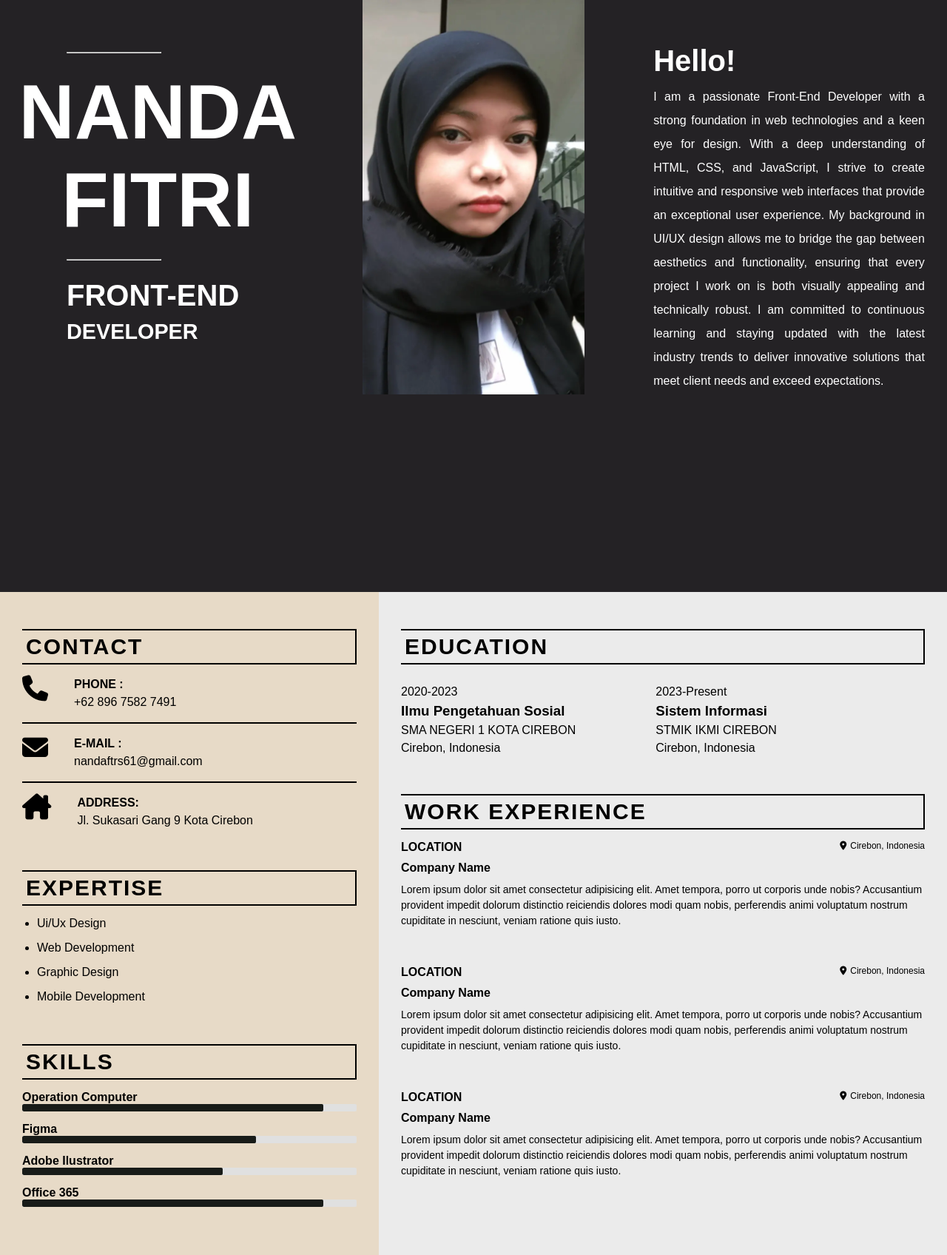
After one commit to nandaftrs/PWD_nandaf, a PHP site: page /CV/CV_NandaF.html in a window 1280 px wide. The commit adds this page. Shown: the whole page at 74% size. Run offline with PHP 8.4, Linux system fonts and the light colour scheme; some libraries are stand-ins or nearby versions.

Commit message:
commited

```diff
--- /dev/null
+++ b/sesi3/CV/CV_NandaF.html
@@ -0,0 +1,186 @@
+<!DOCTYPE html>
+<html lang="en">
+  <head>
+    <meta charset="UTF-8" />
+    <meta name="viewport" content="width=device-width, initial-scale=1.0" />
+    <title>Curiculum Vitae</title>
+    <link rel="stylesheet" href="style.css" />
+    <link
+      rel="stylesheet"
+      href="https://cdnjs.cloudflare.com/ajax/libs/font-awesome/6.6.0/css/all.min.css"
+      integrity="sha512-Kc323vGBEqzTmouAECnVceyQqyqdsSiqLQISBL29aUW4U/M7pSPA/gEUZQqv1cwx4OnYxTxve5UMg5GT6L4JJg=="
+      crossorigin="anonymous"
+      referrerpolicy="no-referrer"
+    />
+  </head>
+  <body>
+    <div class="container">
+      <section class="page-1">
+        <div class="description">
+          <hr class="hr-1" />
+          <div class="nama">
+            <h1>NANDA</h1>
+            <h1>FITRI</h1>
+          </div>
+          <hr class="hr-2" />
+          <h2>FRONT-END</h2>
+          <h3>DEVELOPER</h3>
+        </div>
+        <div class="foto">
+          <img src="nandaf.png" alt="nandaf profile" />
+        </div>
+        <div class="bio">
+          <h2>Hello!</h2>
+          <p>
+            I am a passionate Front-End Developer with a strong foundation in
+            web technologies and a keen eye for design. With a deep
+            understanding of HTML, CSS, and JavaScript, I strive to create
+            intuitive and responsive web interfaces that provide an exceptional
+            user experience. My background in UI/UX design allows me to bridge
+            the gap between aesthetics and functionality, ensuring that every
+            project I work on is both visually appealing and technically robust.
+            I am committed to continuous learning and staying updated with the
+            latest industry trends to deliver innovative solutions that meet
+            client needs and exceed expectations.
+          </p>
+        </div>
+      </section>
+      <section class="page-2">
+        <div class="left">
+          <div class="contact">
+            <h4 class="title">CONTACT</h4>
+
+            <div class="contact-item">
+              <i class="fa-solid fa-phone"></i>
+              <div class="contact-text">
+                <p>PHONE :</p>
+                <p>+62 896 7582 7491</p>
+              </div>
+            </div>
+            <hr />
+            <div class="contact-item">
+              <i class="fa-solid fa-envelope"></i>
+              <div class="contact-text">
+                <p>E-MAIL :</p>
+                <p>nandaftrs61@gmail.com</p>
+              </div>
+            </div>
+            <hr />
+            <div class="contact-item">
+              <i class="fa-solid fa-house-chimney"></i>
+              <div class="contact-text">
+                <p>ADDRESS:</p>
+                <p>Jl. Sukasari Gang 9 Kota Cirebon</p>
+              </div>
+            </div>
+          </div>
+          <div class="expertise">
+            <h4 class="title">EXPERTISE</h4>
+            <ul>
+              <li>Ui/Ux Design</li>
+              <li>Web Development</li>
+              <li>Graphic Design</li>
+              <li>Mobile Development</li>
+            </ul>
+          </div>
+          <div class="skills">
+            <h4 class="title">SKILLS</h4>
+            <div class="skill">
+              <div class="skill-name">Operation Computer</div>
+              <div class="bar">
+                <div class="progress" style="width: 90%"></div>
+              </div>
+            </div>
+            <div class="skill">
+              <div class="skill-name">Figma</div>
+              <div class="bar">
+                <div class="progress" style="width: 70%"></div>
+              </div>
+            </div>
+            <div class="skill">
+              <div class="skill-name">Adobe Ilustrator</div>
+              <div class="bar">
+                <div class="progress" style="width: 60%"></div>
+              </div>
+            </div>
+            <div class="skill">
+              <div class="skill-name">Office 365</div>
+              <div class="bar">
+                <div class="progress" style="width: 90%"></div>
+              </div>
+            </div>
+          </div>
+        </div>
+
+        <div class="right">
+          <div class="education">
+            <h4 class="title">EDUCATION</h4>
+            <div class="education-container">
+              <div class="column">
+                <p>2020-2023</p>
+                <h3>Ilmu Pengetahuan Sosial</h3>
+                <p>SMA NEGERI 1 KOTA CIREBON</p>
+                <p>Cirebon, Indonesia</p>
+              </div>
+              <div class="column">
+                <p>2023-Present</p>
+                <h3>Sistem Informasi</h3>
+                <p>STMIK IKMI CIREBON</p>
+                <p>Cirebon, Indonesia</p>
+              </div>
+            </div>
+          </div>
+          <div class="work-experience">
+            <h4 class="title">WORK EXPERIENCE</h4>
+
+            <div class="location">
+              <p>LOCATION</p>
+              <p><i class="fa-solid fa-location-dot"></i>Cirebon, Indonesia</p>
+            </div>
+            <p class="company">Company Name</p>
+            <p class="text-description">
+              Lorem ipsum dolor sit amet consectetur adipisicing elit. Amet
+              tempora, porro ut corporis unde nobis? Accusantium provident
+              impedit dolorum distinctio reiciendis dolores modi quam nobis,
+              perferendis animi voluptatum nostrum cupiditate in nesciunt,
+              veniam ratione quis iusto.
+            </p>
+
+            <div class="work-content">
+              <div class="location">
+                <p>LOCATION</p>
+                <p>
+                  <i class="fa-solid fa-location-dot"></i>Cirebon, Indonesia
+                </p>
+              </div>
+              <p class="company">Company Name</p>
+              <p class="text-description">
+                Lorem ipsum dolor sit amet consectetur adipisicing elit. Amet
+                tempora, porro ut corporis unde nobis? Accusantium provident
+                impedit dolorum distinctio reiciendis dolores modi quam nobis,
+                perferendis animi voluptatum nostrum cupiditate in nesciunt,
+                veniam ratione quis iusto.
+              </p>
+            </div>
+            <div class="work-content">
+              <div class="location">
+                <p>LOCATION</p>
+                <p>
+                  <i class="fa-solid fa-location-dot"></i>Cirebon, Indonesia
+                </p>
+              </div>
+              <p class="company">Company Name</p>
+              <p class="text-description">
+                Lorem ipsum dolor sit amet consectetur adipisicing elit. Amet
+                tempora, porro ut corporis unde nobis? Accusantium provident
+                impedit dolorum distinctio reiciendis dolores modi quam nobis,
+                perferendis animi voluptatum nostrum cupiditate in nesciunt,
+                veniam ratione quis iusto.
+              </p>
+            </div>
+          </div>
+        </div>
+      </section>
+    </div>
+  </body>
+</html>
--- /dev/null
+++ b/sesi3/CV/style.css
@@ -0,0 +1,292 @@
+* {
+    margin: 0;
+    padding: 0;
+    box-sizing: border-box;
+}
+
+body {
+    font-family: "Bebas Neue", sans-serif;
+}
+
+.container {
+    width: 100%;
+    display: flex;
+    flex-direction: column;
+}
+
+.title {
+    padding: 5px;
+    margin-bottom: 15px;
+    font-size: 30px;
+    letter-spacing: 2px;
+    border-top: 2px solid #000;
+    border-bottom: 2px solid #000;
+    border-right: 2px solid #000;
+}
+
+.page-1 {
+    background-color: #242225;
+    width: 100%;
+    min-height: 100vh;
+    display: flex;
+    flex-wrap: wrap;
+}
+
+/* Description */
+.description {
+    width: 100%;
+    padding: 30px;
+    display: flex;
+    flex-direction: column;
+    color: white;
+}
+
+.description .nama {
+    display: flex;
+    justify-content: center;
+    align-items: center;
+    flex-direction: column;
+    margin: 20px;
+}
+
+.description .nama>h1 {
+    font-size: 4rem;
+}
+
+.description .hr-1,
+.description .hr-2 {
+    width: 35%;
+    margin-left: 60px;
+}
+
+.description .hr-1 {
+    margin-top: 40px;
+}
+
+.description>h2 {
+    font-size: 2rem;
+    margin-top: 25px;
+    padding-left: 60px;
+}
+
+.description>h3 {
+    font-size: 1.5rem;
+    margin-top: 10px;
+    padding-left: 60px;
+}
+
+/* Foto */
+.foto {
+    width: 100%;
+    padding: 0 20px 20px 20px;
+}
+
+.foto>img {
+    width: 100%;
+    max-width: 300px;
+    height: auto;
+    display: block;
+    margin: 0 auto;
+}
+
+/* Bio */
+.bio {
+    width: 100%;
+    padding: 30px;
+    color: white;
+}
+
+.bio h2 {
+    margin-top: 30px;
+    font-size: 2rem;
+}
+
+.bio p {
+    font-size: 1rem;
+    margin-top: 10px;
+    line-height: 2;
+    text-align: justify;
+}
+
+.page-2 {
+    width: 100%;
+    display: flex;
+    flex-wrap: wrap;
+}
+
+.left {
+    background-color: #e7dac7;
+    width: 100%;
+    padding: 30px;
+}
+
+.left .contact,
+.left .expertise,
+.left .skills {
+    width: 100%;
+    padding: 20px 0;
+}
+
+.contact hr,
+.expertise hr,
+.skills hr {
+    border: 1px solid #000;
+    margin-bottom: 15px;
+}
+
+.contact-item {
+    display: flex;
+    align-items: flex-start;
+    margin-bottom: 15px;
+}
+
+.contact-item i {
+    font-size: 24px;
+    margin-right: 15px;
+}
+
+.contact-text p {
+    margin: 0;
+    line-height: 1.5;
+}
+
+.contact-text p:first-child {
+    font-weight: bold;
+}
+
+.expertise ul {
+    margin-left: 20px;
+}
+
+.expertise ul li {
+    margin-bottom: 15px;
+}
+
+.skill {
+    margin: 15px 0;
+}
+
+.skill-name {
+    font-weight: bold;
+}
+
+.bar {
+    background-color: #e0e0e0;
+    border-radius: 2px;
+    overflow: hidden;
+    width: 100%;
+    height: 10px;
+}
+
+.progress {
+    background-color: #181b18;
+    height: 100%;
+    width: 70%;
+    border-radius: 2px;
+}
+
+/* Right side */
+.right {
+    background-color: #ebebeb;
+    width: 100%;
+    padding: 30px;
+}
+
+.right .education,
+.right .work-experience {
+    width: 100%;
+    padding: 20px 0;
+}
+
+.column {
+    width: 100%;
+    padding: 10px 0;
+    line-height: 1.5;
+}
+
+.location {
+    font-weight: bold;
+    display: flex;
+    justify-content: space-between;
+}
+
+.location p:last-child {
+    font-size: 12px;
+    font-weight: normal;
+}
+
+.location i {
+    margin-right: 5px;
+}
+
+.company {
+    font-weight: bold;
+    margin: 10px 0;
+}
+
+.work-content {
+    margin-top: 50px;
+}
+
+.text-description {
+    font-size: 14px;
+    line-height: 1.5;
+}
+
+/* Media Queries */
+@media screen and (min-width: 768px) {
+    .page-1 {
+        flex-wrap: nowrap;
+    }
+
+    .description,
+    .foto,
+    .bio {
+        width: 33.33%;
+    }
+
+    .description .nama>h1 {
+        font-size: 5rem;
+    }
+
+    .page-2 {
+        flex-wrap: nowrap;
+    }
+
+    .left {
+        width: 40%;
+    }
+
+    .right {
+        width: 60%;
+    }
+
+    .column {
+        width: 48%;
+        display: inline-block;
+        vertical-align: top;
+    }
+}
+
+@media screen and (min-width: 1024px) {
+    .description .nama>h1 {
+        font-size: 6.5rem;
+    }
+
+    .description>h2 {
+        font-size: 2.5rem;
+    }
+
+    .description>h3 {
+        font-size: 1.8rem;
+    }
+
+    .bio h2 {
+        font-size: 2.5rem;
+    }
+
+    .contact-item i {
+        font-size: 35px;
+        margin-right: 35px;
+    }
+}
```
Also changed, not shown: sesi3/latihan2.php (+9 -0 lines), sesi4/layout/latihan_tabel1.html (added, +87 -0 lines), sesi4/layout/latihan_tabel2.html (added, +94 -0 lines), sesi9/lat_komentar.php (added, +42 -0 lines), sesi3/CV/nandaf.png (added), sesi9/operasi_terhadap_file/buka_file.php (added).
